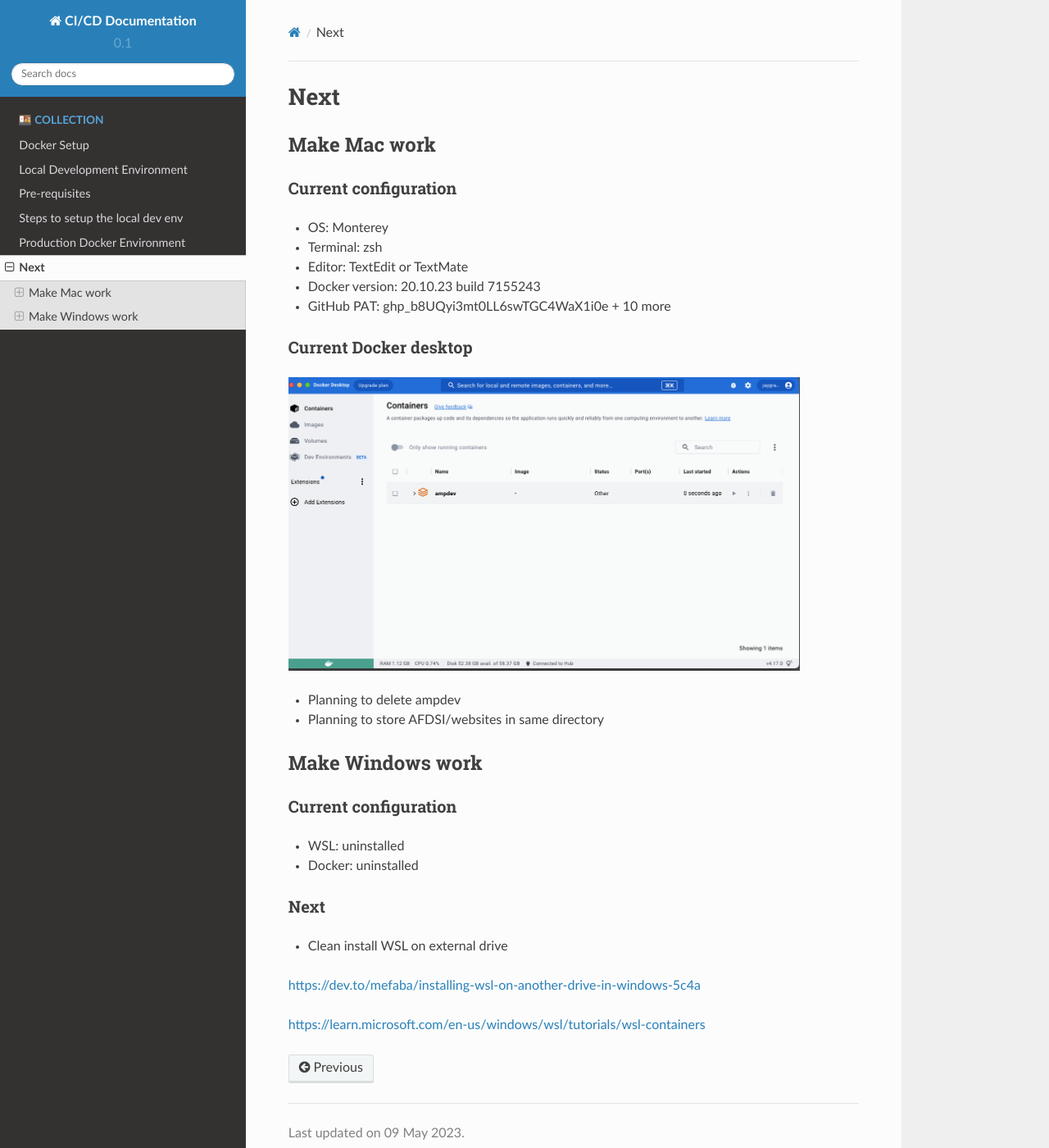
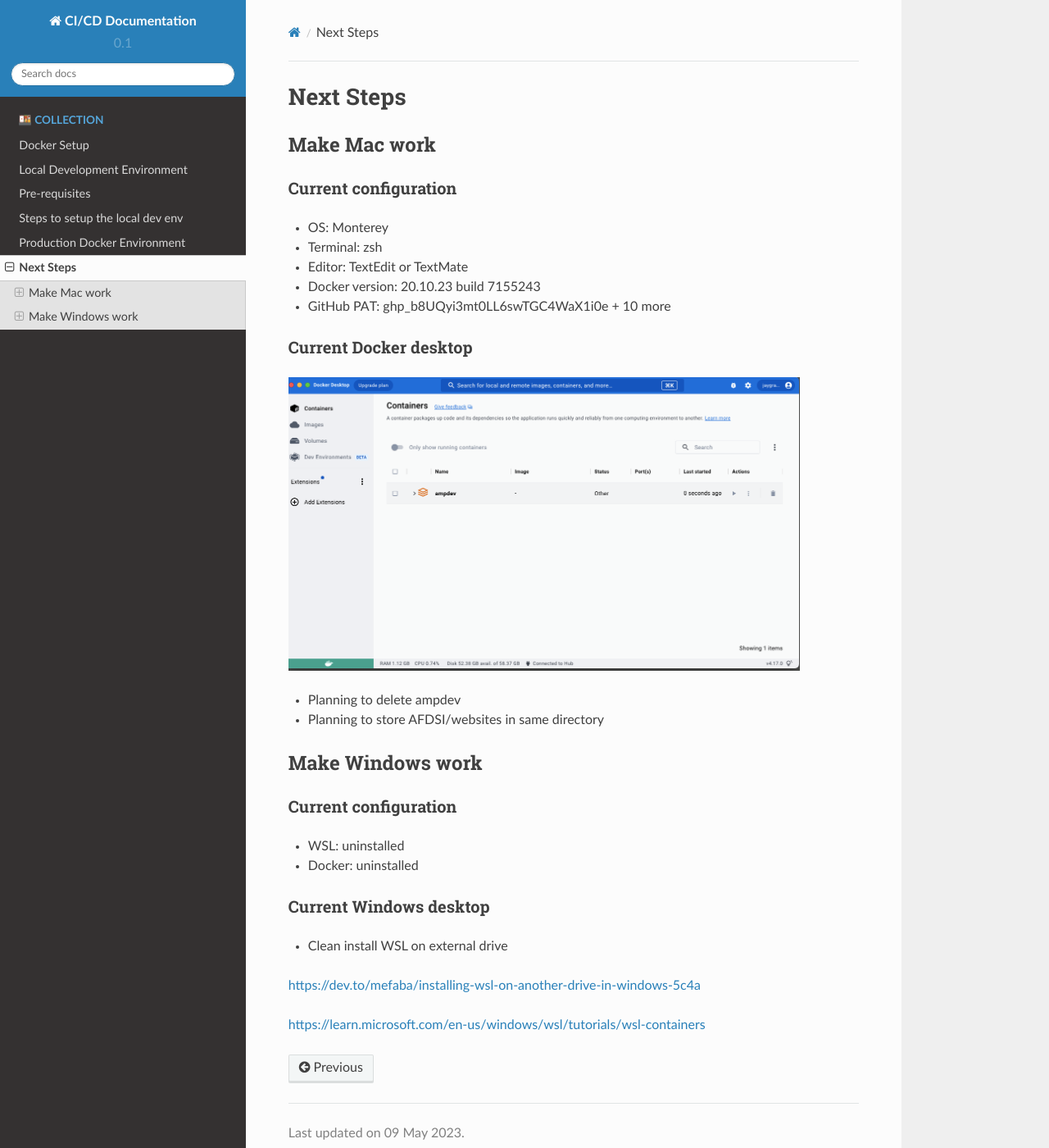
Before and after one commit to jaygray0919/wsdoc, a Sphinx documentation site: the page built from docs/3111170000.rst, in a window 1280 px wide and 1400 px high. Shown: the whole window at 82% size. Built offline with Sphinx 7.4.7 and the Read the Docs theme 2.0.0, drawn with Linux system fonts in a browser that asks for light colours; comment, search, counter and statistics services are not loaded.

Commit message:
clean up

```diff
--- a/docs/3111150000.rst
+++ b/docs/3111150000.rst
@@ -47,8 +44,8 @@
    docker-compose -f docker-compose-prod.yml down
 
 
-Clean up and Rebuild
-********************
+Steps to clean up and rebuild
+*****************************
 
 .. code-block:: shell
 
--- a/docs/3111170000.rst
+++ b/docs/3111170000.rst
@@ -2,8 +2,8 @@
 .. 3111170000:
 
 
-Next
-####
+Next Steps
+##########
 
 Make Mac work
 *************
@@ -44,8 +44,10 @@
 
 * Docker: uninstalled
 
-Next
-====
+
+Current Windows desktop
+=======================
+
 
 * Clean install WSL on external drive
 
```
Also changed, not shown: other parts of docs/3111150000.rst (+0 -3 lines).
